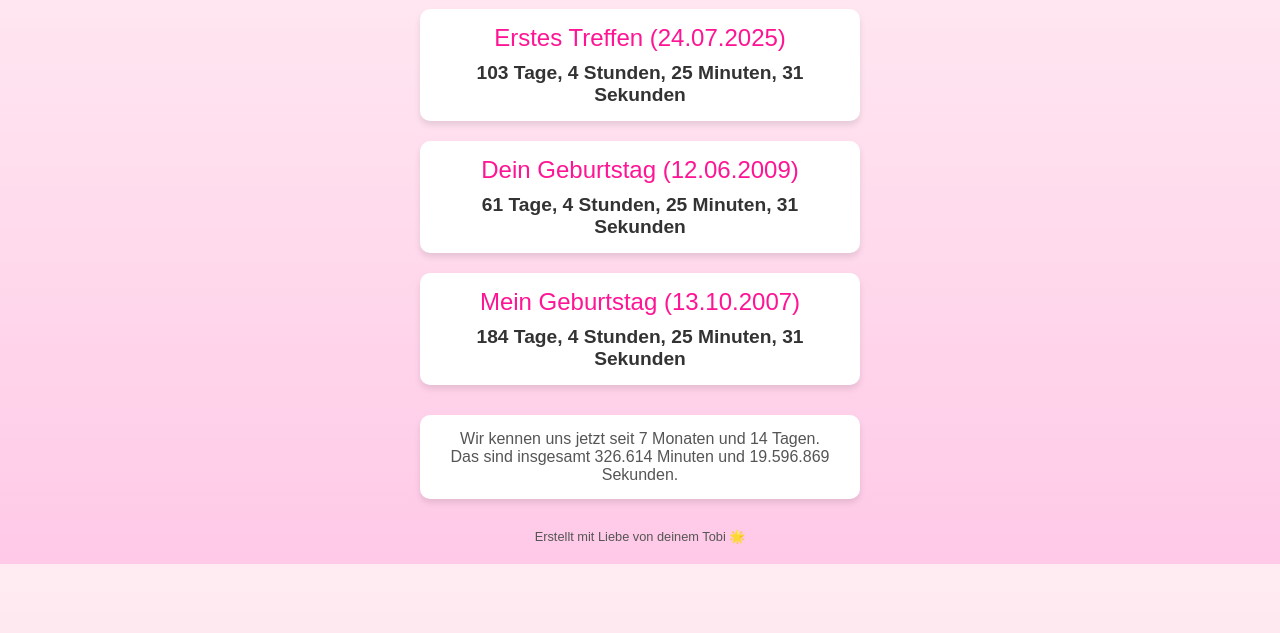
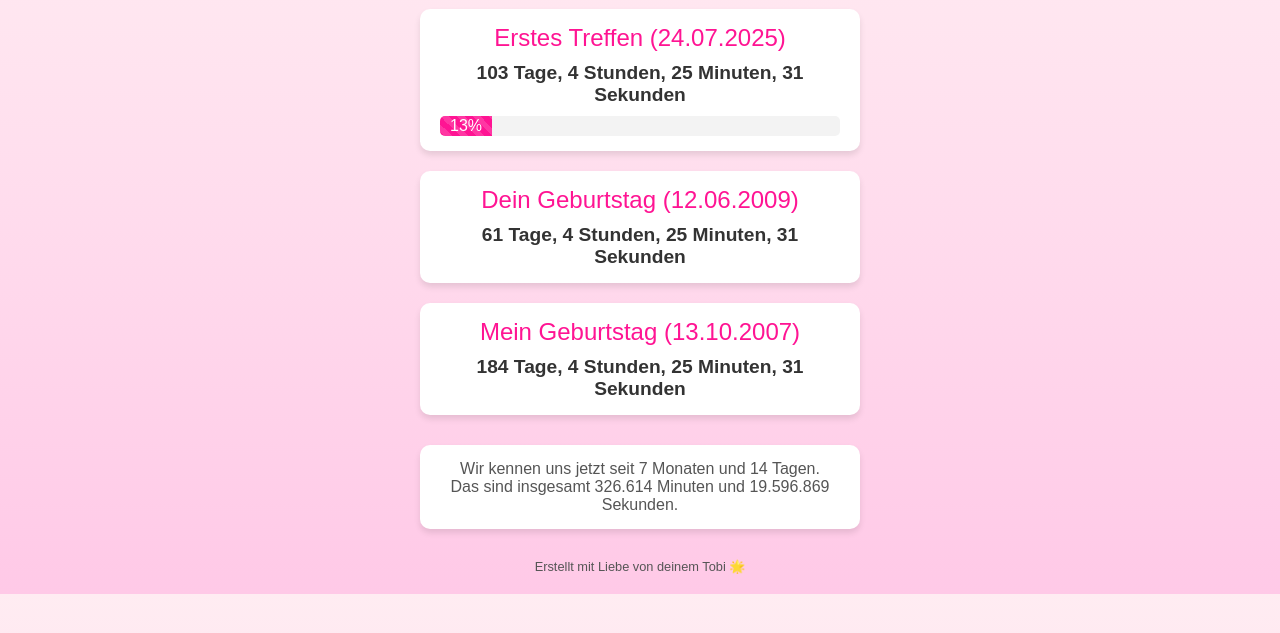
Before and after one commit to Tobwani/Sunny, a plain HTML site: page Sunny_warten/index.html in a window 1280 px wide. Shown: the part 113-746 px from the top of the page. Drawn offline with Linux system fonts and the light colour scheme.

Commit message:
Update index.html

```diff
--- a/Sunny_warten/index.html
+++ b/Sunny_warten/index.html
@@ -44,6 +44,50 @@
     .time {
       font-size: 1.2rem;
       font-weight: bold;
+    }
+
+    /* Styling für den Fortschrittsbalken */
+    .progress {
+      margin-top: 10px;
+      background-color: #f3f3f3;
+      border-radius: 5px;
+      overflow: hidden;
+      height: 20px;
+    }
+
+    .progress-bar {
+      height: 100%;
+      line-height: 20px;
+      color: white;
+      text-align: center;
+      background-color: #FF1493 !important;
+      transition: width 0.5s ease;
+    }
+
+    .progress-bar-striped {
+      background-image: linear-gradient(45deg,
+          rgba(255, 255, 255, 0.15) 25%,
+          transparent 25%,
+          transparent 50%,
+          rgba(255, 255, 255, 0.15) 50%,
+          rgba(255, 255, 255, 0.15) 75%,
+          transparent 75%,
+          transparent);
+      background-size: 1rem 1rem;
+    }
+
+    .progress-bar-animated {
+      animation: progress-bar-stripes 1s linear infinite;
+    }
+
+    @keyframes progress-bar-stripes {
+      from {
+        background-position: 1rem 0;
+      }
+
+      to {
+        background-position: 0 0;
+      }
     }
 
     #known-time {
@@ -136,6 +180,26 @@
       document.getElementById("known-time").innerText =
         `Wir kennen uns jetzt seit ${months} Monaten und ${days} Tagen.\n` +
         `Das sind insgesamt ${totalMinutes.toLocaleString('de-DE')} Minuten und ${totalSeconds.toLocaleString('de-DE')} Sekunden.`;
+
+      // Berechne den Fortschritt seit dem Festlegen des Treffens:
+      // Das Treffen steht seit 16 Tagen fest, bei insgesamt 119 Tagen (16 + 103).
+      // Falls die Berechnung negativ ist, verwenden wir dennoch 16 Tage als Basis.
+      const meetingFixedDate = new Date("2025-07-08T00:00:00+01:00");
+      const totalDays = 119;
+      let daysPassed = Math.floor((now - meetingFixedDate) / (1000 * 60 * 60 * 24));
+      if (daysPassed < 0) {
+        daysPassed = 16;
+      }
+      const progressPercent = Math.min(Math.round((daysPassed / totalDays) * 100), 100);
+      document.getElementById("progress-bar").style.width = progressPercent + "%";
+      document.getElementById("progress-bar").innerText = progressPercent + "%";
+
+      const progressBar = document.getElementById("progress-bar");
+      progressBar.style.width = progressPercent + "%";
+      progressBar.innerText = progressPercent + "%";
+      progressBar.setAttribute("aria-valuenow", progressPercent);
+      progressBar.setAttribute("aria-valuemin", 0);
+      progressBar.setAttribute("aria-valuemax", 100);
     }
 
     // Aktualisiere die Countdowns jede Sekunde
@@ -149,6 +213,14 @@
   <div class="countdown-box">
     <div class="event-title">Erstes Treffen (24.07.2025)</div>
     <div id="meeting-countdown" class="time">Lade Countdown...</div>
+    <!-- Fortschrittsbalken in Pink unter der ersten Card -->
+    <div class="progress" role="progressbar" aria-label="Animated striped example" aria-valuenow="13" aria-valuemin="0"
+      aria-valuemax="100">
+      <div id="progress-bar" class="progress-bar progress-bar-striped progress-bar-animated" role="progressbar"
+        aria-valuenow="0" aria-valuemin="0" aria-valuemax="100">
+        0%
+      </div>
+    </div>
   </div>
   <div class="countdown-box">
     <div class="event-title">Dein Geburtstag (12.06.2009)</div>
```
